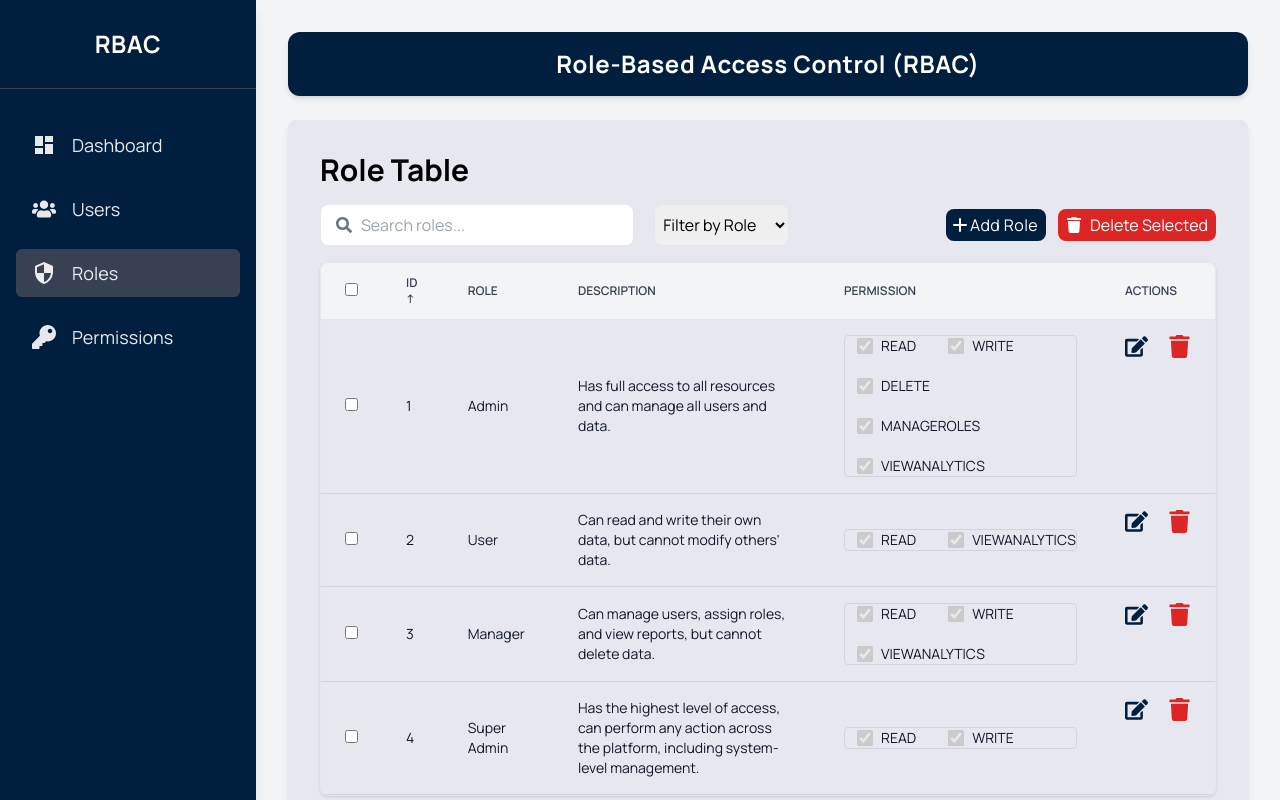
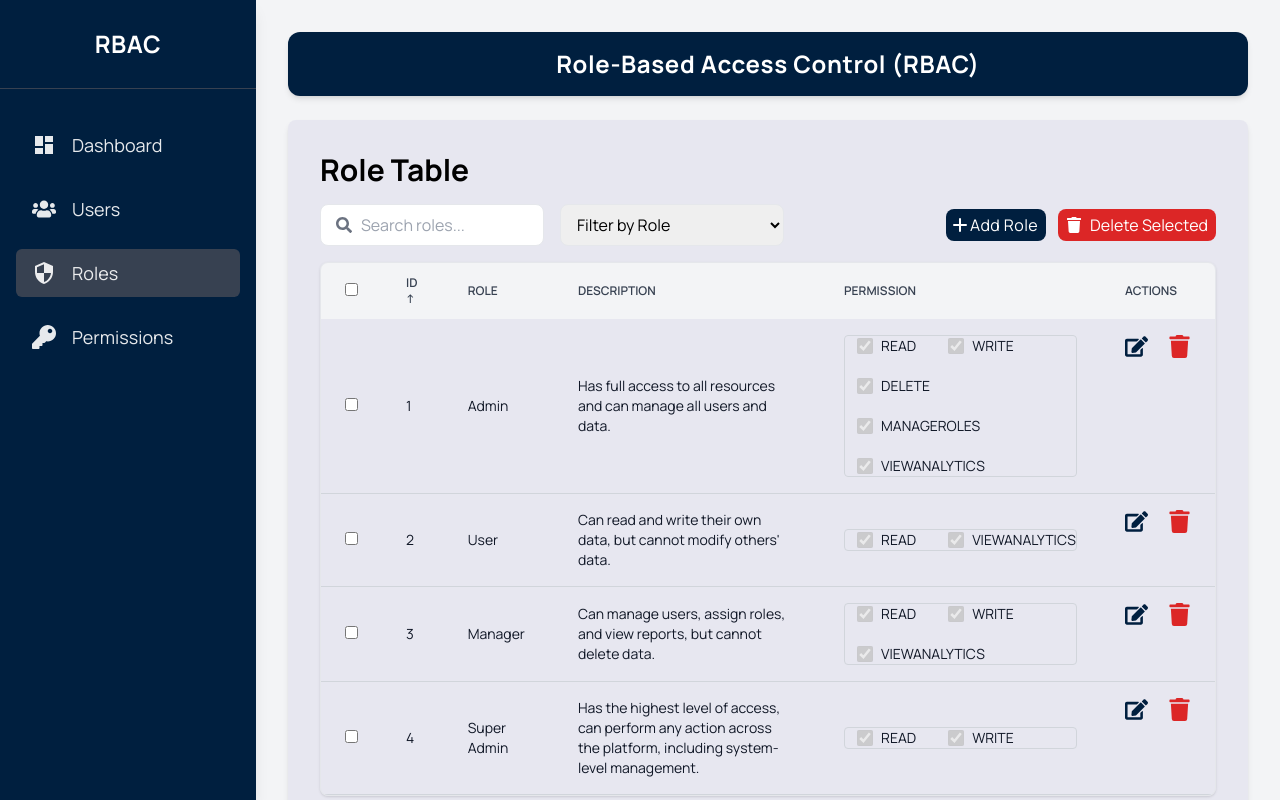
Before and after one commit to vishnukkrishna/RBAC-VRV-Security, a React (Vite) app: page /roles in a window 1280 px wide. Built offline with nearby package versions, Linux system fonts and the light colour scheme.

Commit message:
changed the select option size on the role.jsx

```diff
--- a/src/components/Modal/AddModal/AddPermissionModal.jsx
+++ b/src/components/Modal/AddModal/AddPermissionModal.jsx
@@ -50,7 +50,7 @@ const AddPermissionModal = ({ onAddPermission }) => {
     <div>
       <button
         onClick={() => setModalOpen(true)}
-        className="flex items-center justify-center px-2 py-1 text-base pl-1 tracking-wide text-white transition-colors duration-200 transform bg-[#001F3F] rounded-lg dark:bg-[#001F3F] dark:hover:bg-indigo-700 dark:focus:bg-indigo-700 hover:bg-indigo-600 focus:outline-none focus:bg-indigo-500 focus:ring focus:ring-indigo-300 focus:ring-opacity-50"
+        className="flex items-center justify-center px-2 py-1 text-base pl-1 tracking-wide text-white transition-colors duration-200 transform bg-[#001F3F] rounded-lg hover:bg-indigo-600"
       >
         <svg
           xmlns="http://www.w3.org/2000/svg"
--- a/src/components/Permissions/Permissions.jsx
+++ b/src/components/Permissions/Permissions.jsx
@@ -231,7 +231,7 @@ const Permissions = () => {
                 className="flex items-center gap-2 bg-red-600 text-white px-2 py-1 rounded-lg hover:bg-red-700 transition-colors duration-300"
                 onClick={handleBulkDelete}
               >
-                <FaTrash className="w-5 h-5" />
+                <FaTrash className="" />
                 Delete Selected
               </button>
             </div>
--- a/src/components/Roles/Role.jsx
+++ b/src/components/Roles/Role.jsx
@@ -179,7 +179,8 @@ const Role = () => {
           <h1 className="text-2xl sm:text-3xl font-bold mb-4">Role Table</h1>
 
           <div className="mb-4 flex flex-col sm:flex-row justify-between items-center space-y-4 sm:space-y-0">
-            <div className="relative flex gap-5">
+            <div className="flex flex-col sm:flex-row sm:space-x-4 w-full sm:w-auto items-start sm:items-center">
+              <div className="relative w-full sm:w-56">
                 <input
                   type="text"
                   className="p-2 pl-10 border rounded-lg w-full focus:outline-none focus:ring-2 focus:ring-blue-600"
@@ -188,10 +189,14 @@ const Role = () => {
                   onChange={(e) => setSearchTerm(e.target.value)}
                 />
                 <FaSearch className="absolute left-4 top-1/2 transform -translate-y-1/2 text-gray-500" />
+              </div>
+              <div className="relative w-full sm:w-56 md:mt-0 mt-3">
                 <select
-                className="p-1 border rounded-lg w-36 sm:w-52 focus:outline-none focus:ring-2 focus:ring-blue-600"
+                  className="p-2 pl-3 border rounded-lg focus:outline-none focus:ring-2 focus:ring-blue-600 transition duration-300 ease-in-out w-full"
                   value={filter.role}
-                onChange={(e) => setFilter({ ...filter, role: e.target.value })}
+                  onChange={(e) =>
+                    setFilter({ ...filter, role: e.target.value })
+                  }
                 >
                   <option value="">Filter by Role</option>
                   {roles.map((role) => (
@@ -203,6 +208,7 @@ const Role = () => {
                     </option>
                   ))}
                 </select>
+              </div>
             </div>
             <div className="flex gap-3">
               <AddRole onAddRole={handleAddRole} />
--- a/src/components/Users/User.jsx
+++ b/src/components/Users/User.jsx
@@ -243,7 +243,7 @@ const User = () => {
                 className="flex items-center gap-2 bg-red-600 text-white px-2 py-1 rounded-lg hover:bg-red-700 transition-colors duration-300"
                 onClick={handleBulkDelete}
               >
-                <FaTrash className="w-5 h-5" />
+                <FaTrash className="" />
                 Delete Selected
               </button>
             </div>
```
Lines whose indentation alone changed are shown as unchanged.
